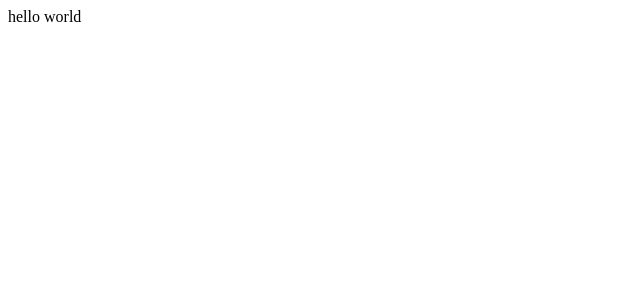
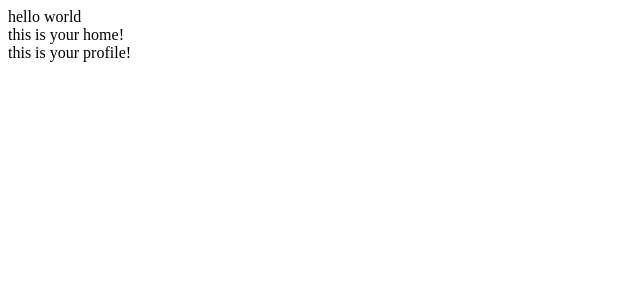
Before and after one commit to Jgriebel1990/learning-auth0-react, a React (Create React App) app: page / in a window 1280 px wide. Shown: the top 300 px of the page, without its empty margins (0-640 px from the left). Built offline with nearby package versions, Linux system fonts and the light colour scheme.

Commit message:
created a Profile component

```diff
--- a/src/App.js
+++ b/src/App.js
@@ -2,12 +2,15 @@ import React, { Component } from 'react';
 import './App.css';
 //components
 import Home from './components/Home';
+import Profile from './components/Profile';
 
 class App extends Component {
   render() {
     return (
      <div>
        hello world
+       <Home />
+       <Profile />
      </div>
     );
   }
--- a/src/components/Profile.js
+++ b/src/components/Profile.js
@@ -0,0 +1,9 @@
+import React from 'react';
+
+const Profile = props =>(
+    <div>
+        this is your profile!
+    </div>
+)
+
+export default Profile;
```
